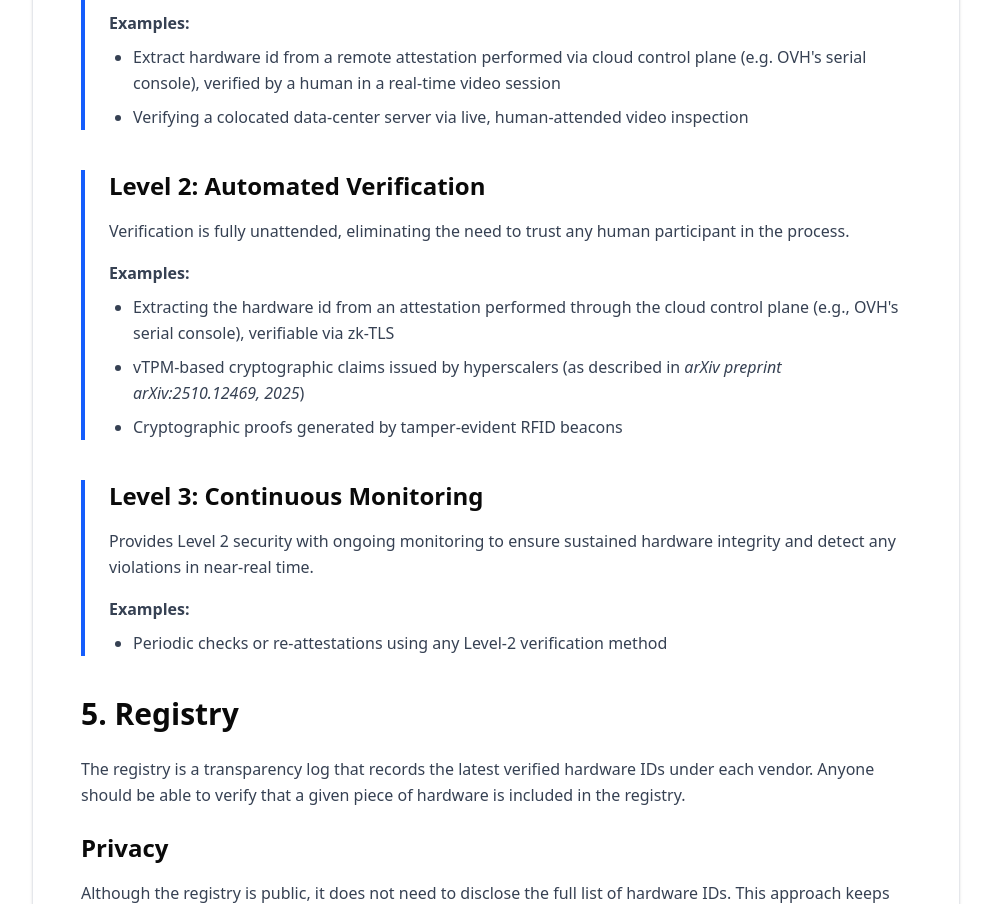
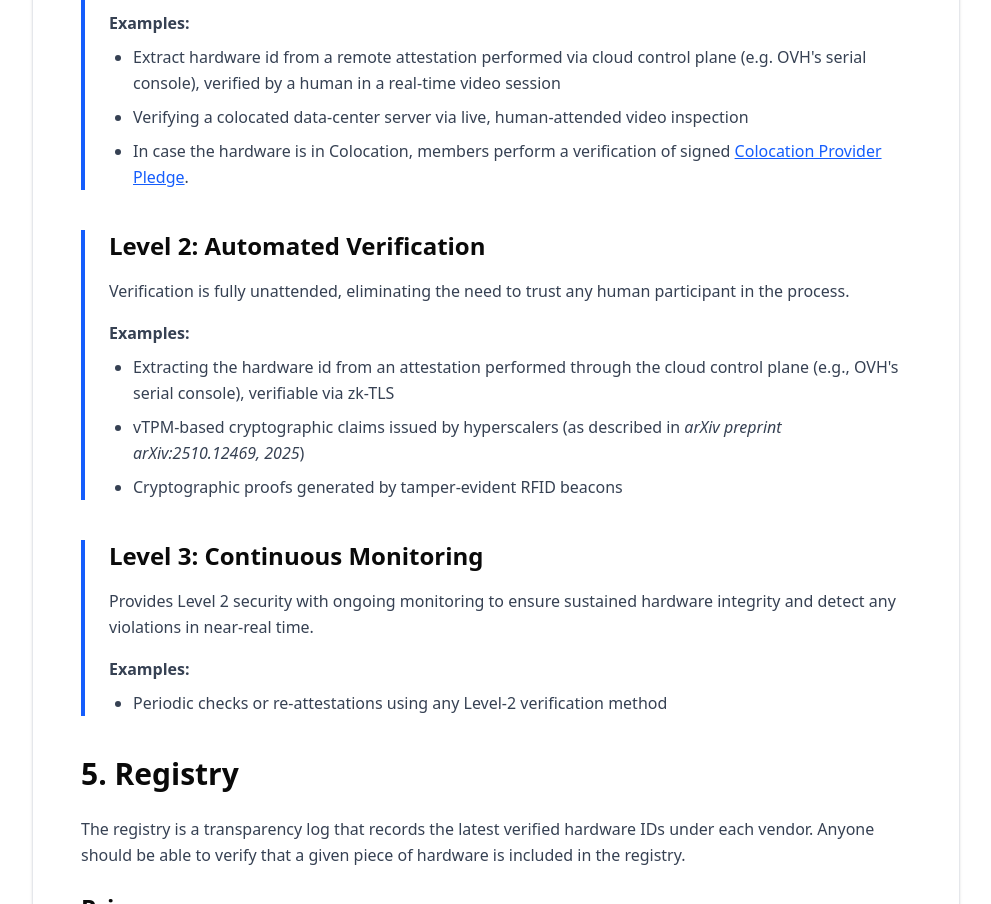
Before and after one commit to proofofcloud/proofofcloudorg, a Next.js app in the folder frontend/: page /charter in a window 1280 px wide. Shown: the part 1640-2544 px from the top of the page, without its empty margins (144-1135 px from the left). Built offline with nearby package versions, Linux system fonts and the light colour scheme.

Commit message:
Updated Charter to include Colocation Provider Pledge

```diff
--- a/frontend/app/charter/page.tsx
+++ b/frontend/app/charter/page.tsx
@@ -54,6 +54,7 @@ export default function Charter() {
                 <ul className="space-y-2 text-gray-700 leading-relaxed list-disc pl-6 mt-2">
                   <li>Extract hardware id from a remote attestation performed via cloud control plane (e.g. OVH's serial console), verified by a human in a real-time video session</li>
                   <li>Verifying a colocated data-center server via live, human-attended video inspection</li>
+                  <li>In case the hardware is in Colocation, members perform a verification of signed <a href="/ProofOfCloud_Colocation_Pledge.pdf" target="_blank" className="text-blue-600 hover:text-blue-800 underline">Colocation Provider Pledge</a>. </li>
                 </ul>
               </div>
 
```
